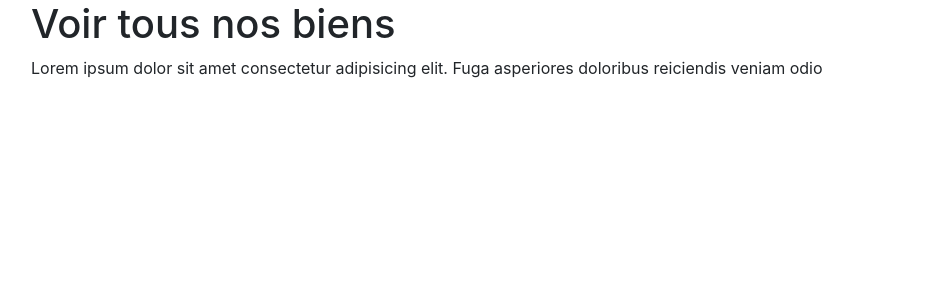
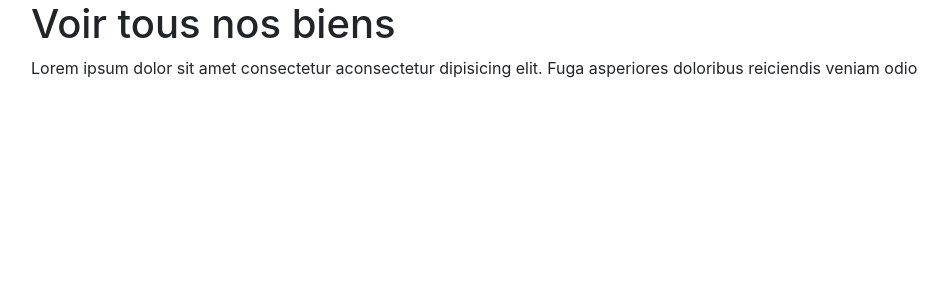
Before and after one commit to samankassou/masuperagence, a Symfony app: template templates/property/index.html.twig in a window 1280 px wide. Shown: the part 56-356 px from the top of the page, without its empty margins (54-1002 px from the left). Run offline with Twig, Linux system fonts and the light colour scheme; the template is opened without the code that fills it, so the values that code supplies are empty; some libraries are stand-ins or nearby versions.

```diff
--- a/templates/property/index.html.twig
+++ b/templates/property/index.html.twig
@@ -4,7 +4,7 @@
 	<div class="container">
 		<h1>Voir tous nos biens</h1>
 		<p>
-			Lorem ipsum dolor sit amet consectetur adipisicing elit. Fuga asperiores doloribus reiciendis veniam odio
+			Lorem ipsum dolor sit amet consectetur aconsectetur dipisicing elit. Fuga asperiores doloribus reiciendis veniam odio
 		</p>
 	</div>
 	<div class="container"></div>
```
